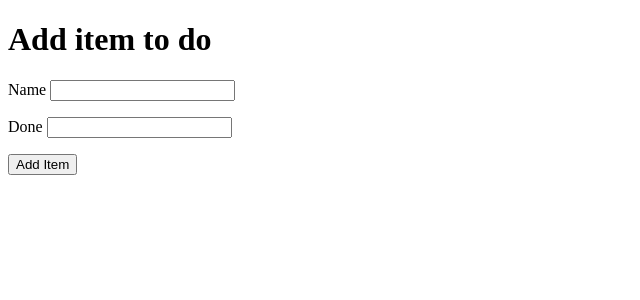
After one commit to johnvenkiah/ci-fsf-hello-django-jv, a Django app: page /add in a window 1280 px wide. The commit adds this page. Shown: the top 300 px of the page, without its empty margins (0-640 px from the left). Run offline with Django 3.2, Linux system fonts and the light colour scheme.

Commit message:
create add_item.html, add form to it!

```diff
--- a/django_todo/urls.py
+++ b/django_todo/urls.py
@@ -15,9 +15,10 @@ Including another URLconf
 """
 from django.contrib import admin
 from django.urls import path
-from todo.views import get_todo_list
+from todo.views import get_todo_list, add_item
 
 urlpatterns = [
     path('admin/', admin.site.urls),
-    path('', get_todo_list, name='get_todo_list')
+    path('', get_todo_list, name='get_todo_list'),
+    path('add', add_item, name='add')
 ]
--- /dev/null
+++ b/todo/templates/todo/add_item.html
@@ -0,0 +1,29 @@
+<!DOCTYPE html>
+<html lang="en">
+<head>
+    <meta charset="UTF-8">
+    <meta http-equiv="X-UA-Compatible" content="IE=edge">
+    <meta name="viewport" content="width=device-width, initial-scale=1.0">
+    <title>Document</title>
+</head>
+<body>
+    <h1>Add item to do</h1>
+    <form method="POST" action="add">
+        <div>
+            <p>
+                <label for="id_name">Name</label>
+                <input type="text" id="id_name" name="item_name">
+            </p>
+        </div>
+        <div>
+            <label for="id_done">Done</label>
+            <input type="text" id="id_done" name="done">
+        </div>
+        <div>
+            <p>
+                <button type="submit">Add Item</button>
+            </p>
+        </div>
+    </form>
+</body>
+</html>
--- a/todo/templates/todo/todo_list.html
+++ b/todo/templates/todo/todo_list.html
@@ -23,5 +23,6 @@
             </tr>
         {% endfor %}
     </table>
+    <a href="/add">Add an item</a>
 </body>
 </html>
--- a/todo/views.py
+++ b/todo/views.py
@@ -9,3 +9,7 @@ def get_todo_list(request):
         'items': items,
     }
     return render(request, 'todo/todo_list.html', context)
+
+
+def add_item(request):
+    return render(request, 'todo/add_item.html')
```
